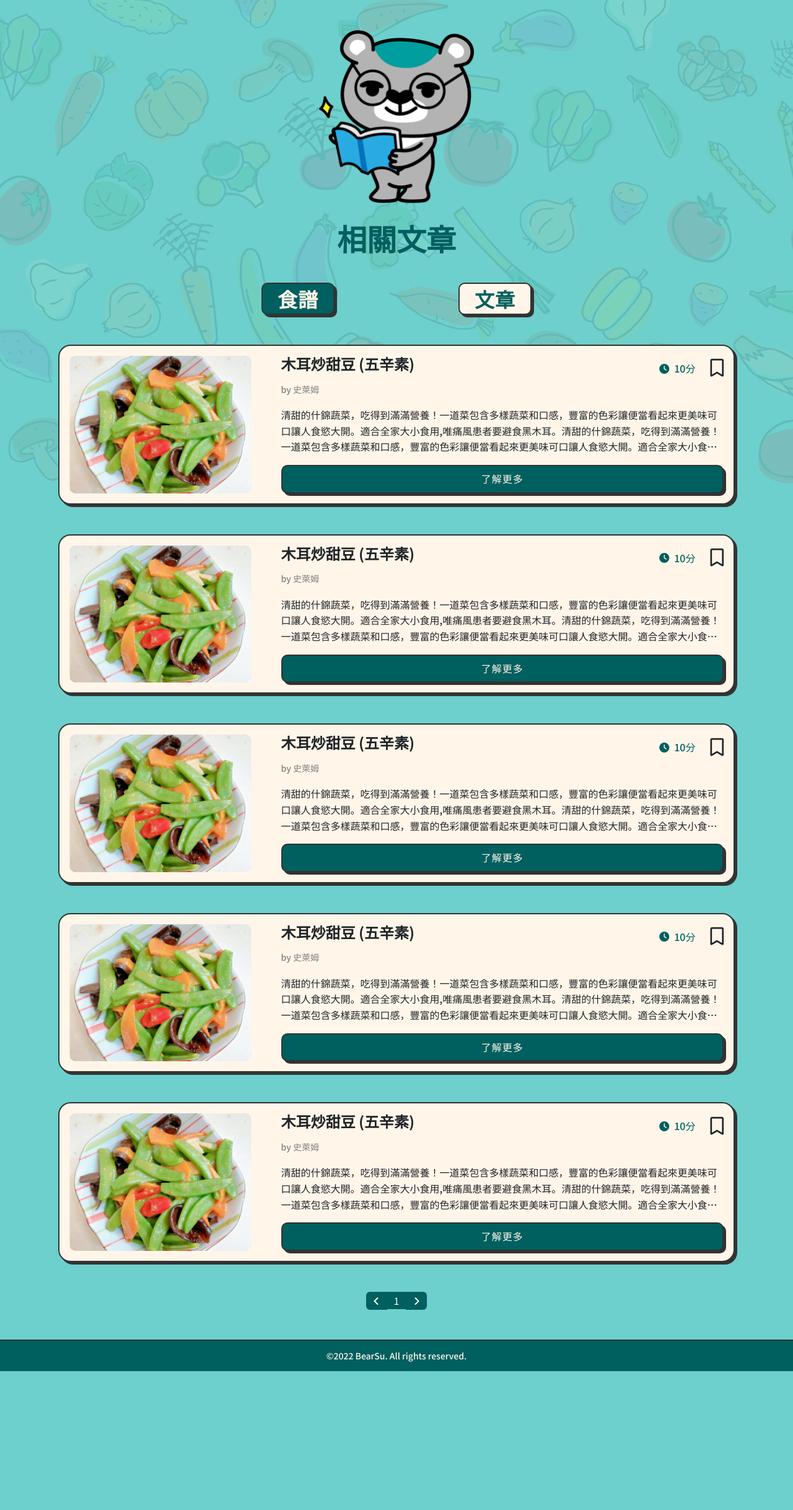
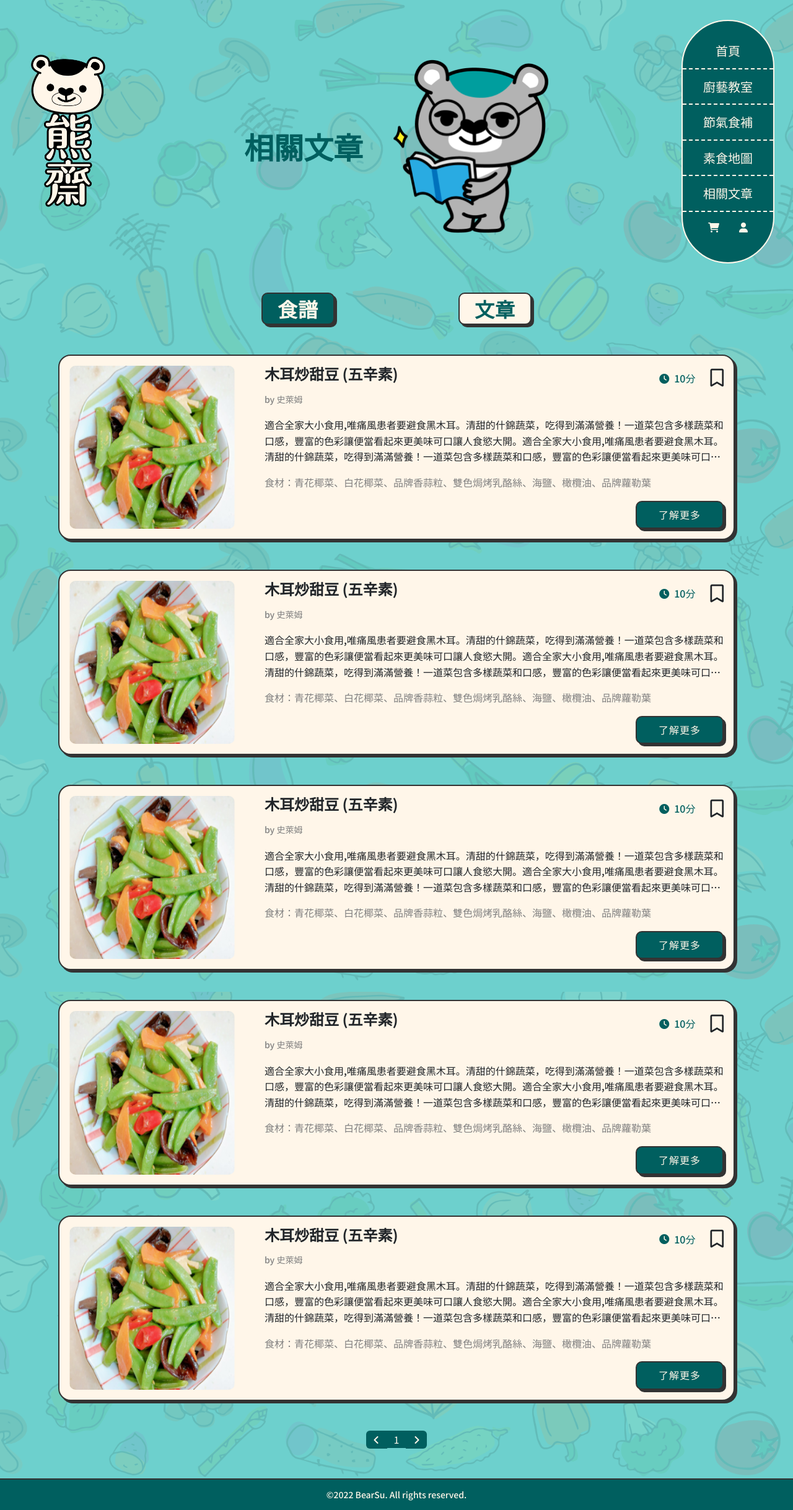
Before and after one commit to lem0602/bearsu, a PHP site: page /recipe_list.html in a window 1280 px wide. Shown: the whole page at 62% size. Before the commit the page ends 2212 px from the top, so only its background shows below. Run offline with PHP 8.4, Linux system fonts and the light colour scheme.

Commit message:
[ update ] body css and finish recipe_list html.

```diff
--- a/css/article_collect.css
+++ b/css/article_collect.css
@@ -1,8 +1,6 @@
 body {
-    width: 100%;
-    background: url(../images/all_bg.png) no-repeat var(--mygreen);
-    background-size: auto 100vh;
-    background-attachment: fixed;
+    background: url(../images/all_bg.png) no-repeat center bottom / cover fixed;
+    background-color: var(--mygreen);
 }
 
 @media screen and (min-width: 1400px) {
--- a/css/article_detail.css
+++ b/css/article_detail.css
@@ -1,8 +1,6 @@
 body {
-    width: 100%;
-    background: url(../images/all_bg.png) no-repeat var(--mygreen);
-    background-size: auto 100vh;
-    background-attachment: fixed;
+    background: url(../images/all_bg.png) no-repeat center bottom / cover fixed;
+    background-color: var(--mygreen);
 }
 
 
--- a/css/article_list.css
+++ b/css/article_list.css
@@ -1,8 +1,6 @@
 body {
-    width: 100%;
-    background: url(../images/all_bg.png) no-repeat var(--mygreen);
-    background-size: auto 100vh;
-    background-attachment: fixed;
+    background: url(../images/all_bg.png) no-repeat center bottom / cover fixed;
+    background-color: var(--mygreen);
 }
 
 /* article-title */
--- a/css/recipe_collect.css
+++ b/css/recipe_collect.css
@@ -1,8 +1,6 @@
 body {
-    width: 100%;
-    background: url(../images/all_bg.png) no-repeat var(--mygreen);
-    background-size: auto 100vh;
-    background-attachment: fixed;
+    background: url(../images/all_bg.png) no-repeat center bottom / cover fixed;
+    background-color: var(--mygreen);
 }
 
 @media screen and (min-width: 1400px) {
--- a/css/recipe_detail.css
+++ b/css/recipe_detail.css
@@ -1,8 +1,6 @@
 body {
-    width: 100%;
-    background: url(../images/all_bg.png) no-repeat var(--mygreen);
-    background-size: auto 100vh;
-    background-attachment: fixed;
+    background: url(../images/all_bg.png) no-repeat center bottom / cover fixed;
+    background-color: var(--mygreen);
 }
 
 /* content */
--- a/css/recipe_list.css
+++ b/css/recipe_list.css
@@ -1,8 +1,6 @@
 body {
-    width: 100%;
-    background: url(../images/all_bg.png) no-repeat var(--mygreen);
-    background-size: auto 100vh;
-    background-attachment: fixed;
+    background: url(../images/all_bg.png) no-repeat center bottom / cover fixed;
+    background-color: var(--mygreen);
 }
 
 /* recipe-title */
@@ -12,9 +10,27 @@ body {
     align-items: center;
 }
 
+@media screen and (min-width: 570px) {
+    .recipe-title-box {
+        display: flex;
+        flex-direction: row;
+        align-items: center;
+        justify-content: center;
+        margin: 48px 0;
+    }
+}
+
 .recipe-title-box img {
     height: 280px;
-    margin: 48px 0 32px;
+    margin: 0;
+    margin-bottom: 32px;
+}
+
+@media screen and (min-width: 570px) {
+    .recipe-title-box img {
+        margin: 48px 0 48px;
+        order: 1
+    }
 }
 
 .recipe-title-box h1 {
@@ -22,6 +38,13 @@ body {
     font-size: 3rem;
     font-weight: bold;
     margin-bottom: 48px;
+}
+
+@media screen and (min-width: 570px) {
+    .recipe-title-box h1 {
+        margin-bottom: 0;
+        margin-right: 48px;
+    }
 }
 
 /* recipe-filter */
@@ -193,6 +216,16 @@ body {
     margin-bottom: 16px;
 }
 
+.recipe-content .ingredients {
+    overflow: hidden;
+    text-overflow: ellipsis;
+    display: -webkit-box;
+    -webkit-box-orient: vertical;
+    -webkit-line-clamp: 1;
+    margin-bottom: 16px;
+    color: var(--mygray);
+}
+
 .recipe-content .recipe-btn {
     padding: 0;
     display: flex;
@@ -210,6 +243,13 @@ body {
 .recipe-content .darkbutton {
     width: 100%;
     padding: 8px 35px;
+}
+
+@media screen and (min-width: 570px) {
+    .recipe-content .darkbutton {
+        width: auto;
+        margin-top: auto;
+    }
 }
 
 @media screen and (min-width: 570px) {
--- a/css/write_recipes.css
+++ b/css/write_recipes.css
@@ -1,8 +1,6 @@
 body {
-    width: 100%;
-    background: url(../images/all_bg.png) no-repeat var(--mygreen);
-    background-size: auto 100vh;
-    background-attachment: fixed;
+    background: url(../images/all_bg.png) no-repeat center bottom / cover fixed;
+    background-color: var(--mygreen);
 }
 
 /* write-recipes */
--- a/recipe_list.html
+++ b/recipe_list.html
@@ -31,6 +31,8 @@
     <link rel="stylesheet" href="./css/recipe_list.css" />
 
     <link rel="stylesheet" href="./css/mobile-nav.css">
+
+    <link rel="stylesheet" href="./css/pc-nav.css">
 </head>
 
 <body>
@@ -90,6 +92,52 @@
             </div>
         </div>
     </section>
+
+    <!-- pc-nav -->
+    <div id="pcheader" class="d-none d-lg-inline-flex">
+        <div class="nav-left">
+            <div class="logoimg">
+                <img src="./images/logo.png" alt="">
+            </div>
+        </div>
+        <div class="nav-right">
+            <ul>
+                <li class="li-top">
+                    <a href="./index.html">
+                        <h3>首頁</h3>
+                    </a>
+                </li>
+                <li>
+                    <a href="./course.html">
+                        <h3>廚藝教室</h3>
+                    </a>
+                </li>
+                <li>
+                    <a href="./solarterms.html">
+                        <h3>節氣食補</h3>
+                    </a>
+                </li>
+                <li>
+                    <a href="./map.html">
+                        <h3>素食地圖</h3>
+                    </a>
+                </li>
+                <li>
+                    <a href="./article_list.html">
+                        <h3>相關文章</h3>
+                    </a>
+                </li>
+            </ul>
+            <div class="nav-right-icon d-flex">
+                <a href="shopping_cart.html" class="cart-icon">
+                    <i class="fa-solid fa-cart-shopping pr-3 pl-5 pb-5"></i>
+                </a>
+                <a href="" class="member-icon">
+                    <i class="fa-solid fa-user pl-3 pr-5 pb-5"></i>
+                </a>
+            </div>
+        </div>
+    </div>
 
     <section id="recipe-title">
         <div class="container">
@@ -155,7 +203,11 @@
                                 <p class="d-none d-lg-block">by 史萊姆</p>
 
                                 <h4 class="introduction">
-                                    清甜的什錦蔬菜，吃得到滿滿營養！一道菜包含多樣蔬菜和口感，豐富的色彩讓便當看起來更美味可口讓人食慾大開。適合全家大小食用,唯痛風患者要避食黑木耳。清甜的什錦蔬菜，吃得到滿滿營養！一道菜包含多樣蔬菜和口感，豐富的色彩讓便當看起來更美味可口讓人食慾大開。適合全家大小食用,唯痛風患者要避食黑木耳。
+                                    適合全家大小食用,唯痛風患者要避食黑木耳。清甜的什錦蔬菜，吃得到滿滿營養！一道菜包含多樣蔬菜和口感，豐富的色彩讓便當看起來更美味可口讓人食慾大開。適合全家大小食用,唯痛風患者要避食黑木耳。清甜的什錦蔬菜，吃得到滿滿營養！一道菜包含多樣蔬菜和口感，豐富的色彩讓便當看起來更美味可口讓人食慾大開。適合全家大小食用,唯痛風患者要避食黑木耳。
+                                </h4>
+
+                                <h4 class="ingredients">
+                                    食材：青花椰菜、白花椰菜、品牌香蒜粒、雙色焗烤乳酪絲、海鹽、橄欖油、品牌蘿勒葉
                                 </h4>
 
                                 <div class="recipe-btn">
@@ -168,6 +220,7 @@
                                 </div>
                             </div>
                         </div>
+
                         <div class="recipe-content">
                             <div class="recipe-img">
                                 <img src="./images/recipe-01.png" alt="" />
@@ -191,7 +244,11 @@
                                 <p class="d-none d-lg-block">by 史萊姆</p>
 
                                 <h4 class="introduction">
-                                    清甜的什錦蔬菜，吃得到滿滿營養！一道菜包含多樣蔬菜和口感，豐富的色彩讓便當看起來更美味可口讓人食慾大開。適合全家大小食用,唯痛風患者要避食黑木耳。清甜的什錦蔬菜，吃得到滿滿營養！一道菜包含多樣蔬菜和口感，豐富的色彩讓便當看起來更美味可口讓人食慾大開。適合全家大小食用,唯痛風患者要避食黑木耳。
+                                    適合全家大小食用,唯痛風患者要避食黑木耳。清甜的什錦蔬菜，吃得到滿滿營養！一道菜包含多樣蔬菜和口感，豐富的色彩讓便當看起來更美味可口讓人食慾大開。適合全家大小食用,唯痛風患者要避食黑木耳。清甜的什錦蔬菜，吃得到滿滿營養！一道菜包含多樣蔬菜和口感，豐富的色彩讓便當看起來更美味可口讓人食慾大開。適合全家大小食用,唯痛風患者要避食黑木耳。
+                                </h4>
+
+                                <h4 class="ingredients">
+                                    食材：青花椰菜、白花椰菜、品牌香蒜粒、雙色焗烤乳酪絲、海鹽、橄欖油、品牌蘿勒葉
                                 </h4>
 
                                 <div class="recipe-btn">
@@ -204,6 +261,7 @@
                                 </div>
                             </div>
                         </div>
+
                         <div class="recipe-content">
                             <div class="recipe-img">
                                 <img src="./images/recipe-01.png" alt="" />
@@ -227,7 +285,11 @@
                                 <p class="d-none d-lg-block">by 史萊姆</p>
 
                                 <h4 class="introduction">
-                                    清甜的什錦蔬菜，吃得到滿滿營養！一道菜包含多樣蔬菜和口感，豐富的色彩讓便當看起來更美味可口讓人食慾大開。適合全家大小食用,唯痛風患者要避食黑木耳。清甜的什錦蔬菜，吃得到滿滿營養！一道菜包含多樣蔬菜和口感，豐富的色彩讓便當看起來更美味可口讓人食慾大開。適合全家大小食用,唯痛風患者要避食黑木耳。
+                                    適合全家大小食用,唯痛風患者要避食黑木耳。清甜的什錦蔬菜，吃得到滿滿營養！一道菜包含多樣蔬菜和口感，豐富的色彩讓便當看起來更美味可口讓人食慾大開。適合全家大小食用,唯痛風患者要避食黑木耳。清甜的什錦蔬菜，吃得到滿滿營養！一道菜包含多樣蔬菜和口感，豐富的色彩讓便當看起來更美味可口讓人食慾大開。適合全家大小食用,唯痛風患者要避食黑木耳。
+                                </h4>
+
+                                <h4 class="ingredients">
+                                    食材：青花椰菜、白花椰菜、品牌香蒜粒、雙色焗烤乳酪絲、海鹽、橄欖油、品牌蘿勒葉
                                 </h4>
 
                                 <div class="recipe-btn">
@@ -240,6 +302,7 @@
                                 </div>
                             </div>
                         </div>
+
                         <div class="recipe-content">
                             <div class="recipe-img">
                                 <img src="./images/recipe-01.png" alt="" />
@@ -263,7 +326,11 @@
                                 <p class="d-none d-lg-block">by 史萊姆</p>
 
                                 <h4 class="introduction">
-                                    清甜的什錦蔬菜，吃得到滿滿營養！一道菜包含多樣蔬菜和口感，豐富的色彩讓便當看起來更美味可口讓人食慾大開。適合全家大小食用,唯痛風患者要避食黑木耳。清甜的什錦蔬菜，吃得到滿滿營養！一道菜包含多樣蔬菜和口感，豐富的色彩讓便當看起來更美味可口讓人食慾大開。適合全家大小食用,唯痛風患者要避食黑木耳。
+                                    適合全家大小食用,唯痛風患者要避食黑木耳。清甜的什錦蔬菜，吃得到滿滿營養！一道菜包含多樣蔬菜和口感，豐富的色彩讓便當看起來更美味可口讓人食慾大開。適合全家大小食用,唯痛風患者要避食黑木耳。清甜的什錦蔬菜，吃得到滿滿營養！一道菜包含多樣蔬菜和口感，豐富的色彩讓便當看起來更美味可口讓人食慾大開。適合全家大小食用,唯痛風患者要避食黑木耳。
+                                </h4>
+
+                                <h4 class="ingredients">
+                                    食材：青花椰菜、白花椰菜、品牌香蒜粒、雙色焗烤乳酪絲、海鹽、橄欖油、品牌蘿勒葉
                                 </h4>
 
                                 <div class="recipe-btn">
@@ -276,6 +343,7 @@
                                 </div>
                             </div>
                         </div>
+
                         <div class="recipe-content">
                             <div class="recipe-img">
                                 <img src="./images/recipe-01.png" alt="" />
@@ -299,7 +367,11 @@
                                 <p class="d-none d-lg-block">by 史萊姆</p>
 
                                 <h4 class="introduction">
-                                    清甜的什錦蔬菜，吃得到滿滿營養！一道菜包含多樣蔬菜和口感，豐富的色彩讓便當看起來更美味可口讓人食慾大開。適合全家大小食用,唯痛風患者要避食黑木耳。清甜的什錦蔬菜，吃得到滿滿營養！一道菜包含多樣蔬菜和口感，豐富的色彩讓便當看起來更美味可口讓人食慾大開。適合全家大小食用,唯痛風患者要避食黑木耳。
+                                    適合全家大小食用,唯痛風患者要避食黑木耳。清甜的什錦蔬菜，吃得到滿滿營養！一道菜包含多樣蔬菜和口感，豐富的色彩讓便當看起來更美味可口讓人食慾大開。適合全家大小食用,唯痛風患者要避食黑木耳。清甜的什錦蔬菜，吃得到滿滿營養！一道菜包含多樣蔬菜和口感，豐富的色彩讓便當看起來更美味可口讓人食慾大開。適合全家大小食用,唯痛風患者要避食黑木耳。
+                                </h4>
+
+                                <h4 class="ingredients">
+                                    食材：青花椰菜、白花椰菜、品牌香蒜粒、雙色焗烤乳酪絲、海鹽、橄欖油、品牌蘿勒葉
                                 </h4>
 
                                 <div class="recipe-btn">
@@ -312,6 +384,7 @@
                                 </div>
                             </div>
                         </div>
+
                     </div>
                 </div>
             </div>
```
